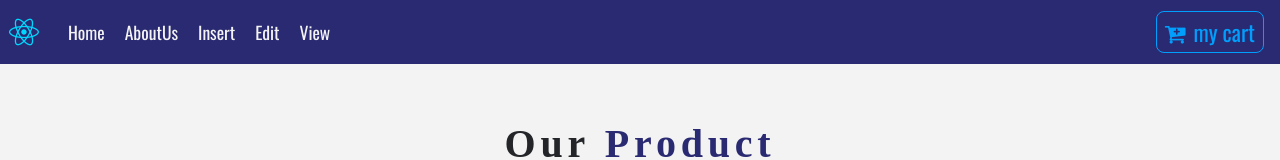
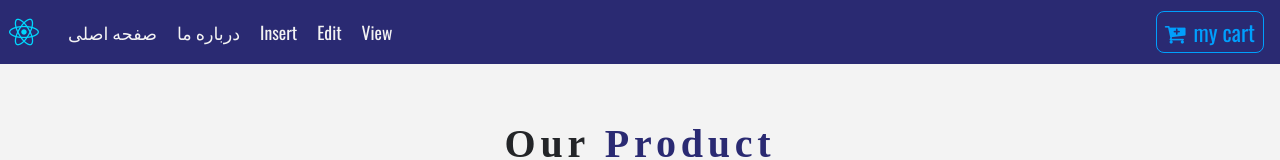
Before and after one commit to mohammadyazarloo2/phone-store, a React (Create React App) app: page / in a window 1280 px wide. Shown: the top 160 px of the page. Built offline with nearby package versions, Linux system fonts and the light colour scheme; a web font is replaced by a local one.

Commit message:
Update Navbar.js
chnage test

```diff
--- a/src/components/Navbar.js
+++ b/src/components/Navbar.js
@@ -18,10 +18,10 @@ export default class Navbar extends Component {
                 <div className="collapse navbar-collapse" id="navbarNav">
                     <ul className="navbar-nav align-items-center">
                         <li className="nav-item ml-1">
-                            <Link to="/" className="nav-link">Home</Link>
+                            <Link to="/" className="nav-link">صفحه اصلی</Link>
                         </li>
                         <li className="nav-item ml-1">
-                            <Link to="/" className="nav-link">AboutUs</Link>
+                            <Link to="/" className="nav-link">درباره ما</Link>
                         </li>
 
                         <li className="nav-item ml-1">
```
